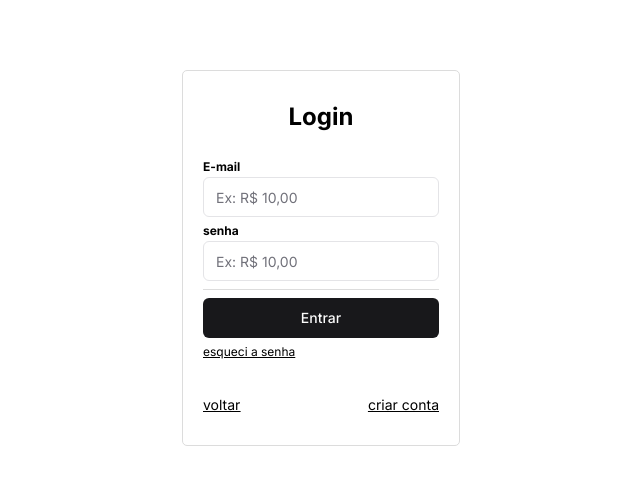
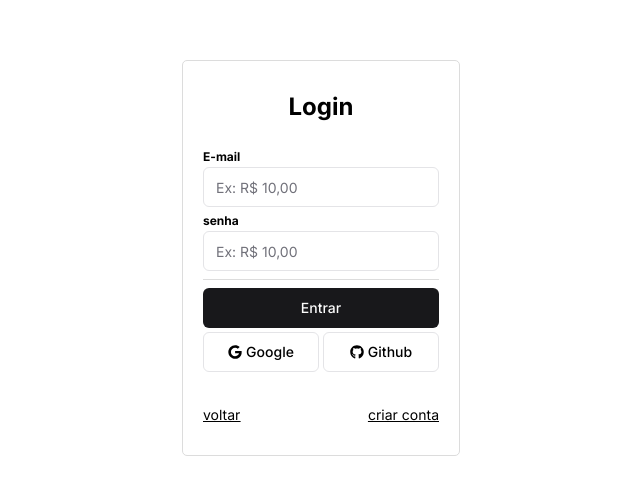
Before and after one commit to rodrigoacm10/ordersync, a Next.js app: page /login in a window 1280 px wide. Shown: the part 142-634 px from the top of the page, without its empty margins (319-959 px from the left). Built offline with nearby package versions, Linux system fonts and the light colour scheme.

Commit message:
feat: atuh social

```diff
--- a/package.json
+++ b/package.json
@@ -19,6 +19,7 @@
     "class-variance-authority": "^0.7.0",
     "clsx": "^2.1.1",
     "lucide-react": "^0.416.0",
+    "nanoid": "^5.0.7",
     "next": "14.2.5",
     "next-auth": "^5.0.0-beta.20",
     "prisma": "^5.17.0",
--- a/src/app/(auth)/login/page.tsx
+++ b/src/app/(auth)/login/page.tsx
@@ -11,6 +11,8 @@ import { loginAction } from "@/app/actions/auth-action";
 import { useState, useTransition } from "react";
 // import { signIn } from "@/app/services/auth";
 import { useRouter } from "next/navigation";
+import { FaGoogle } from "react-icons/fa";
+import { FaGithub } from "react-icons/fa";
 
 export default function Login() {
   const router = useRouter();
@@ -94,9 +96,32 @@ export default function Login() {
         <Button disabled={isPending} type="submit" className="w-full">
           Entrar
         </Button>
-        <Link className="text-[12px] underline" href="/">
+        <div className="grid grid-cols-2 gap-1 mt-1">
+          <Button
+            onClick={async () => {
+              await signIn("google");
+            }}
+            variant="outline"
+            className="flex items-center gap-1"
+          >
+            {" "}
+            <FaGoogle />
+            Google
+          </Button>
+          <Button
+            onClick={async () => {
+              await signIn("github");
+            }}
+            variant="outline"
+            className="flex items-center gap-1"
+          >
+            <FaGithub />
+            Github
+          </Button>
+        </div>
+        {/* <Link className="text-[12px] underline" href="/">
           esqueci a senha
-        </Link>
+        </Link> */}
 
         <div className="mt-8 text-[14px] underline flex justify-between">
           <Link href="/">voltar</Link>
--- a/src/app/(protected)/home/page.tsx
+++ b/src/app/(protected)/home/page.tsx
@@ -348,6 +348,7 @@ export default function Home() {
             .map((e) => {
               return (
                 <OrderContainer
+                  key={e.id}
                   id={e.id}
                   client={e.client}
                   value={e.value}
@@ -410,6 +411,7 @@ export default function Home() {
                 .map((e) => {
                   return (
                     <OrderContainer
+                      key={e.id}
                       id={e.id}
                       client={e.client}
                       value={e.value}
--- a/src/app/actions/auth-action.ts
+++ b/src/app/actions/auth-action.ts
@@ -55,6 +55,7 @@ export const registerAction = async (values: any) => {
       },
     });
 
+    // await loginAction(values);
     await signIn("credentials", {
       email: values.email,
       password: values.password,
--- a/src/app/services/auth/index.ts
+++ b/src/app/services/auth/index.ts
@@ -8,7 +8,7 @@ import { prisma } from "../database";
 import authConfig from "@/auth.config";
 
 export const { handlers, signIn, signOut, auth } = NextAuth({
-  // adapter: PrismaAdapter(prisma),
+  adapter: PrismaAdapter(prisma),
   // providers: [],
   ...authConfig,
   session: { strategy: "jwt" },
--- a/src/auth.config.ts
+++ b/src/auth.config.ts
@@ -3,8 +3,13 @@ import Credentials from "next-auth/providers/credentials";
 import { prisma } from "./app/services/database";
 import bcrypt from "bcryptjs";
 
+import Google from "next-auth/providers/google";
+import Github from "next-auth/providers/github";
+
 export default {
   providers: [
+    Google,
+    Github,
     Credentials({
       authorize: async (credentials) => {
         console.log("provider", credentials);
--- a/src/components/CreateOrder.tsx
+++ b/src/components/CreateOrder.tsx
@@ -91,7 +91,10 @@ export function CreateOrder() {
                 .filter((e) => e.quantity > 0)
                 .map((e, i) => {
                   return (
-                    <div className="text-[#828282] flex items-center justify-between">
+                    <div
+                      key={i}
+                      className="text-[#828282] flex items-center justify-between"
+                    >
                       <p className="  ">
                         {e.quantity}x {e.product}
                       </p>
--- a/src/middleware.ts
+++ b/src/middleware.ts
@@ -2,5 +2,57 @@
 
 import NextAuth from "next-auth";
 import authConfig from "./auth.config";
+import { NextResponse } from "next/server";
 
-export const { auth: middleware } = NextAuth(authConfig);
+const { auth: middleware } = NextAuth(authConfig);
+
+// const publicRoutes = ["/", "/login", "/register"];
+
+const publicRoutes = ["/", "/prices"];
+const authRoutes = ["/login", "/register"];
+const apiAuthPrefix = "/api/auth";
+
+export default middleware((req) => {
+  const { nextUrl } = req;
+  const isLoggedIn = !!req.auth;
+
+  console.log({ isLoggedIn, path: nextUrl.pathname });
+
+  // Permitir todas las rutas de API de autenticación
+  if (nextUrl.pathname.startsWith(apiAuthPrefix)) {
+    return NextResponse.next();
+  }
+
+  // Permitir acceso a rutas públicas sin importar el estado de autenticación
+  if (publicRoutes.includes(nextUrl.pathname)) {
+    return NextResponse.next();
+  }
+
+  // Redirigir a /dashboard si el usuario está logueado y trata de acceder a rutas de autenticación
+  if (isLoggedIn && authRoutes.includes(nextUrl.pathname)) {
+    return NextResponse.redirect(new URL("/home", nextUrl));
+  }
+
+  // Redirigir a /login si el usuario no está logueado y trata de acceder a una ruta protegida
+  if (
+    !isLoggedIn &&
+    !authRoutes.includes(nextUrl.pathname) &&
+    !publicRoutes.includes(nextUrl.pathname)
+  ) {
+    return NextResponse.redirect(new URL("/login", nextUrl));
+  }
+
+  return NextResponse.next();
+  //   const { nextUrl, auth } = req;
+  //   const isLoggedIn = !!auth?.user;
+
+  //   if (!publicRoutes.includes(nextUrl.pathname) && !isLoggedIn) {
+  //     return NextResponse.redirect(new URL("/login", nextUrl));
+  //   }
+
+  //   return NextResponse.next();
+});
+
+export const config = {
+  matcher: ["/((?!.*\\..*|_next).*)", "/", "/(api|trpc)(.*)"],
+};
```
Also changed, not shown: src/app/api/route.ts (deleted, +0 -10 lines), 2 other files (tests, documents, lock files or other folders).
